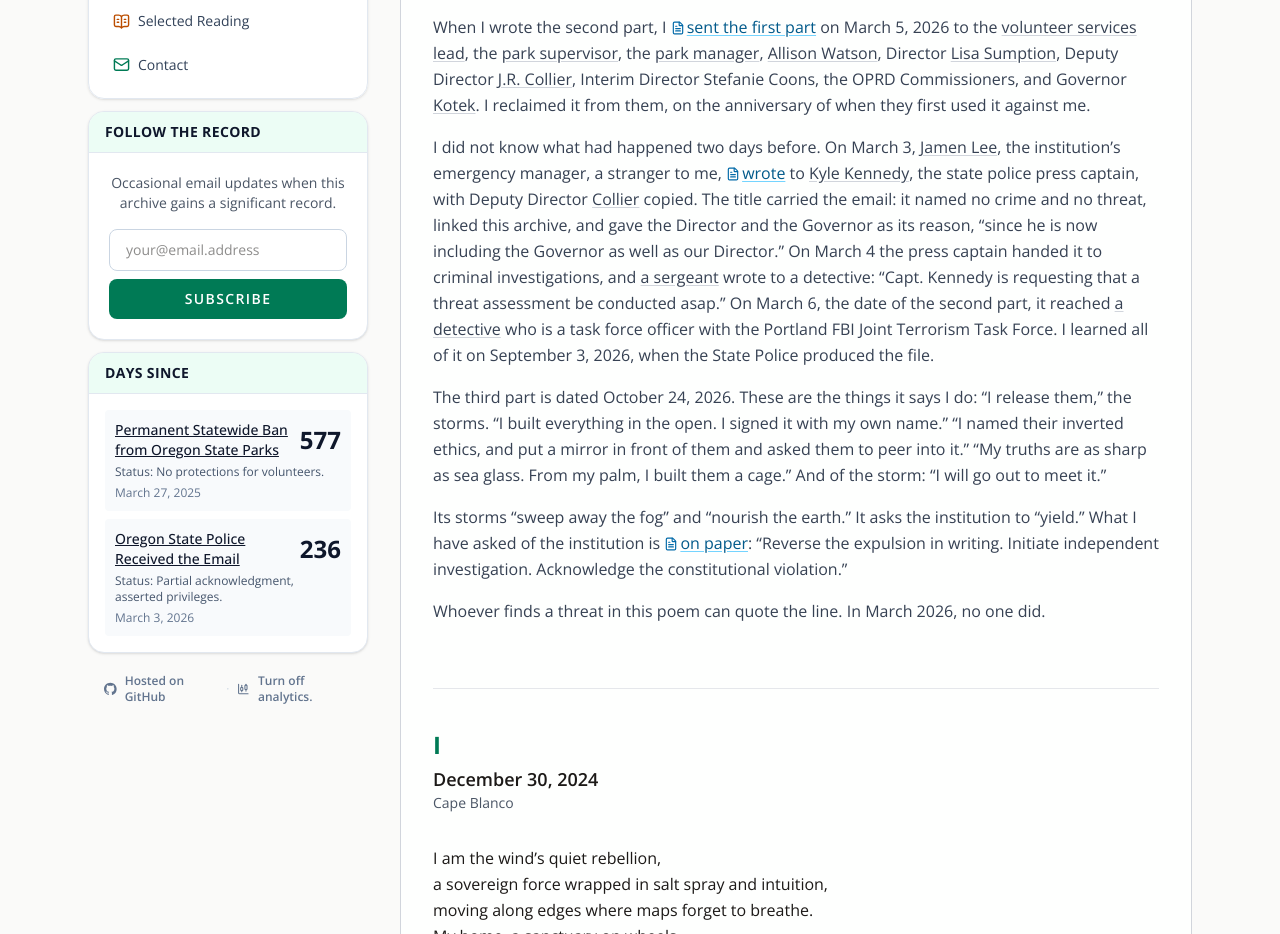
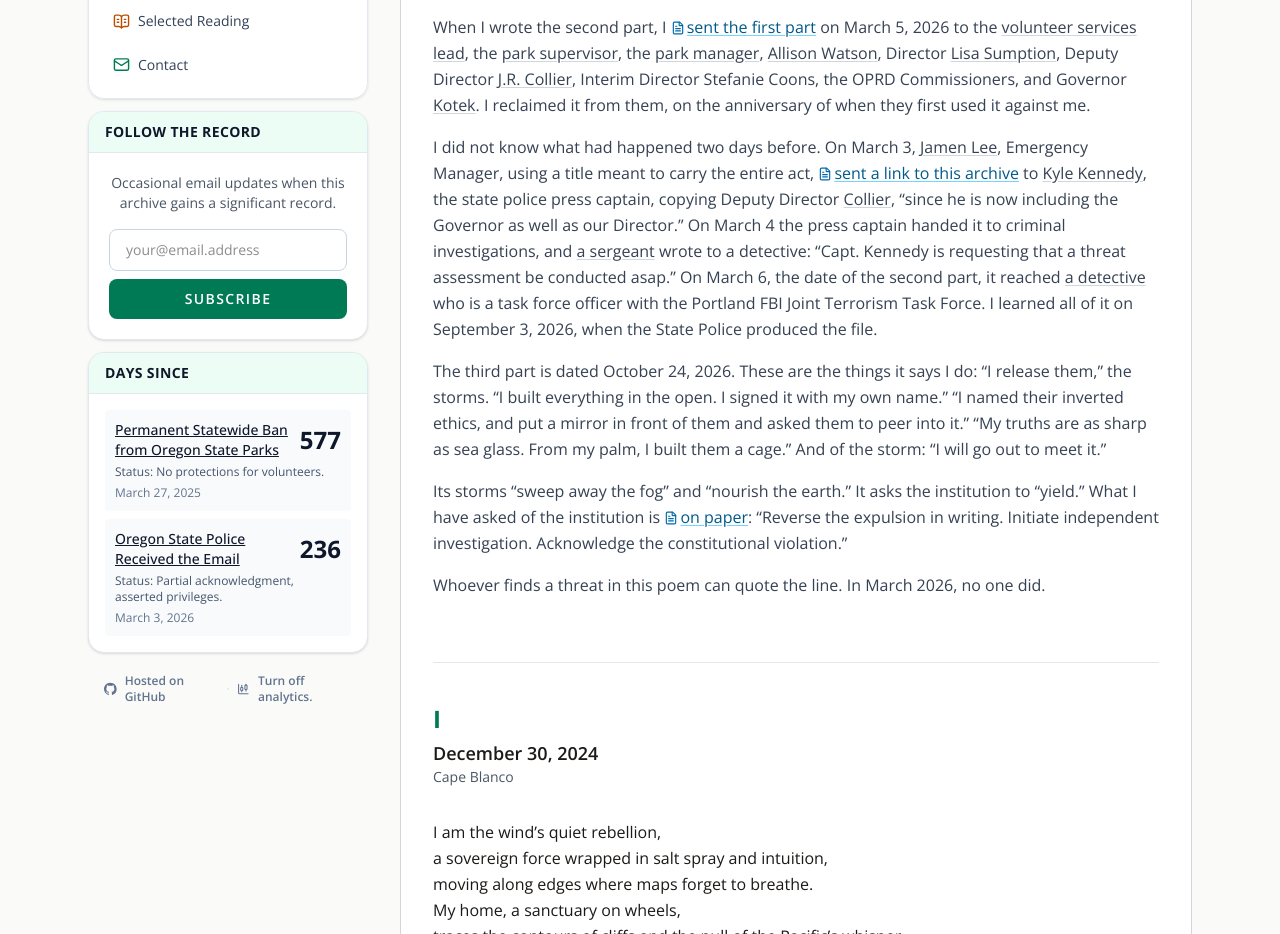
Before and after one commit to rswfire/rswfire.oprd, a Next.js app: page /soliloquy in a window 1280 px wide. Shown: the part 880-1814 px from the top of the page. Built offline with nearby package versions, Linux system fonts and the light colour scheme.

Commit message:
Soliloquy: Lee, in the words given

```diff
--- a/app/(archive)/soliloquy/page.tsx
+++ b/app/(archive)/soliloquy/page.tsx
@@ -359,12 +359,12 @@ export default function StormchasersSoliloquyPage() {
                 </p>
                 <p>
                     I did not know what had happened two days before. On March 3,{" "}
-                    <PersonLink name="Jamen Lee" seat="emergency-manager" />, the institution&rsquo;s emergency manager,
-                    a stranger to me, <Cite ulid="01M1M4WF78XJPEJJ48D1JZ4SJ8" thread="osp">wrote</Cite> to{" "}
-                    <PersonLink name="Kyle Kennedy" seat="press-captain" />, the state police press captain, with Deputy
-                    Director <PersonLink name="Collier" seat="deputy" /> copied. The title carried the email: it named
-                    no crime and no threat, linked this archive, and gave the Director and the Governor as its reason,
-                    &ldquo;since he is now including the Governor as well as our Director.&rdquo; On March 4 the press captain handed it to criminal investigations, and{" "}
+                    <PersonLink name="Jamen Lee" seat="emergency-manager" />, Emergency Manager, using a title meant to
+                    carry the entire act,{" "}
+                    <Cite ulid="01M1M4WF78XJPEJJ48D1JZ4SJ8" thread="osp">sent a link to this archive</Cite> to{" "}
+                    <PersonLink name="Kyle Kennedy" seat="press-captain" />, the state police press captain, copying
+                    Deputy Director <PersonLink name="Collier" seat="deputy" />, &ldquo;since he is now including the
+                    Governor as well as our Director.&rdquo; On March 4 the press captain handed it to criminal investigations, and{" "}
                     <PersonLink name="a sergeant" seat="sergeant" /> wrote to a detective: &ldquo;Capt. Kennedy is
                     requesting that a threat assessment be conducted asap.&rdquo; On March 6, the date of the second
                     part, it reached <PersonLink name="a detective" seat="task-force-detective" /> who is a task force
```
